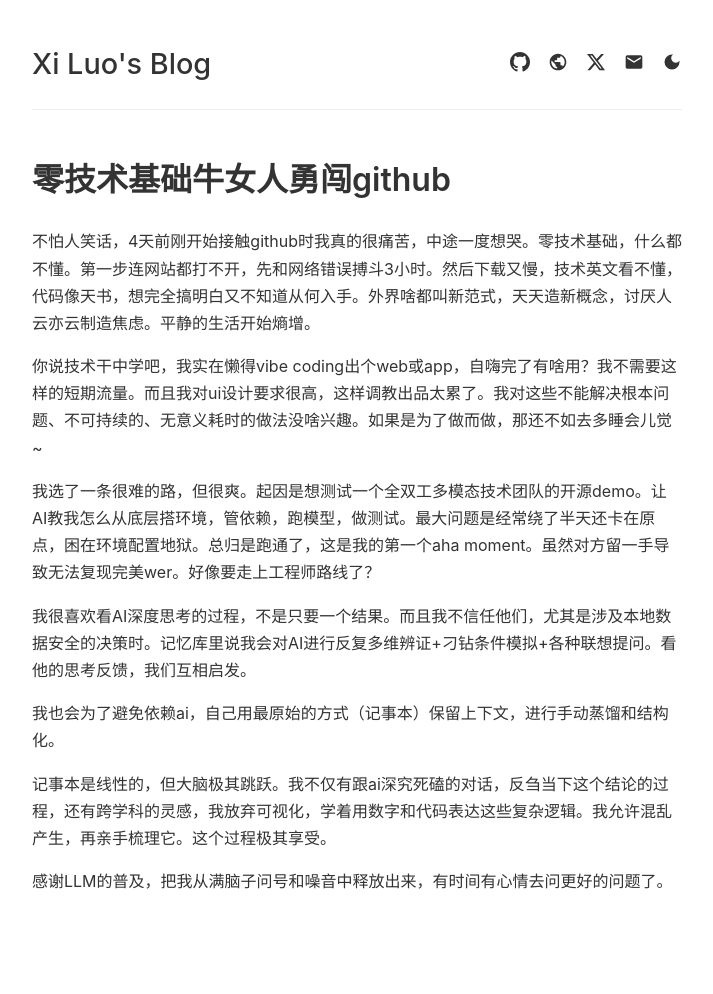
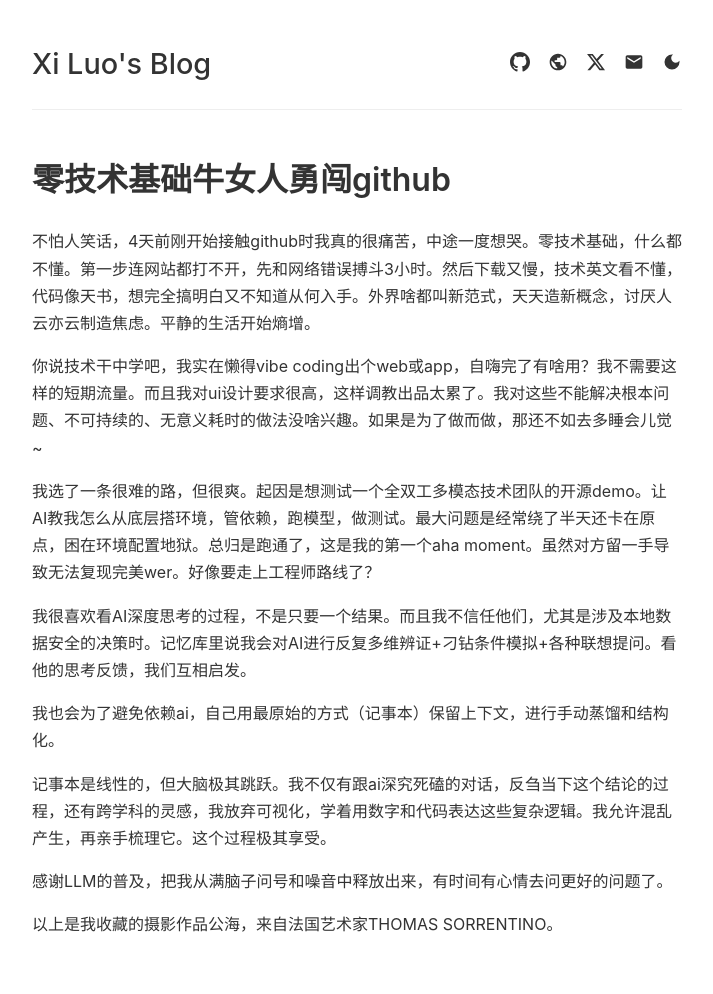
Before and after one commit to promisingchoice/promisingchoice.github.io, a Jekyll site: the page built from first-blog.md, in a window 1280 px wide. Shown: the whole page, without its empty margins (283-996 px from the left). Built offline with Jekyll 4.4.1, drawn with Linux system fonts in a browser that asks for light colours; before the commit the page ends 951 px from its top, so only the background shows below that.

Commit message:
Update first-blog.md

```diff
--- a/first-blog.md
+++ b/first-blog.md
@@ -2,6 +2,7 @@
 layout: default
 ---
 
+<!-- 下面这些meta标签只给X卡片用，不会显示在文章里 -->
 <meta property="og:title" content="零技术基础牛女人勇闯github">
 <meta property="og:description" content="">
 <meta property="og:image" content="https://i.imgur.com/PkIty8K.jpg">
@@ -9,6 +10,7 @@ layout: default
 <meta name="twitter:title" content="零技术基础牛女人勇闯github">
 <meta name="twitter:description" content="">
 <meta name="twitter:image" content="https://i.imgur.com/PkIty8K.jpg">
+
 
 # 零技术基础牛女人勇闯github
 
@@ -25,3 +27,6 @@ layout: default
 记事本是线性的，但大脑极其跳跃。我不仅有跟ai深究死磕的对话，反刍当下这个结论的过程，还有跨学科的灵感，我放弃可视化，学着用数字和代码表达这些复杂逻辑。我允许混乱产生，再亲手梳理它。这个过程极其享受。
 
 感谢LLM的普及，把我从满脑子问号和噪音中释放出来，有时间有心情去问更好的问题了。
+
+
+以上是我收藏的摄影作品公海，来自法国艺术家THOMAS SORRENTINO。
```
